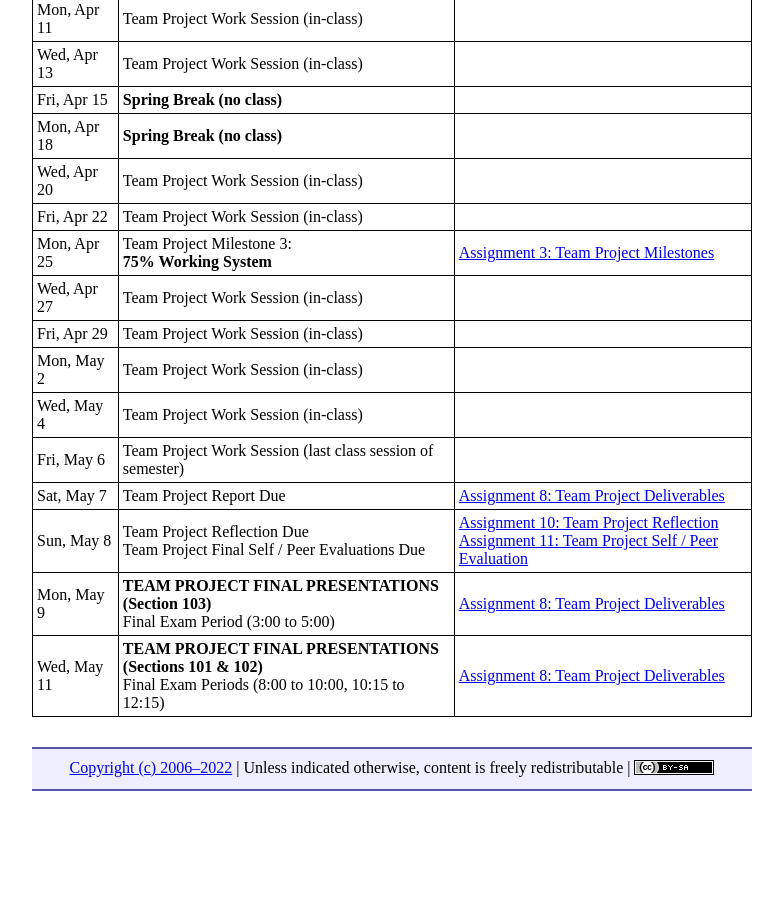
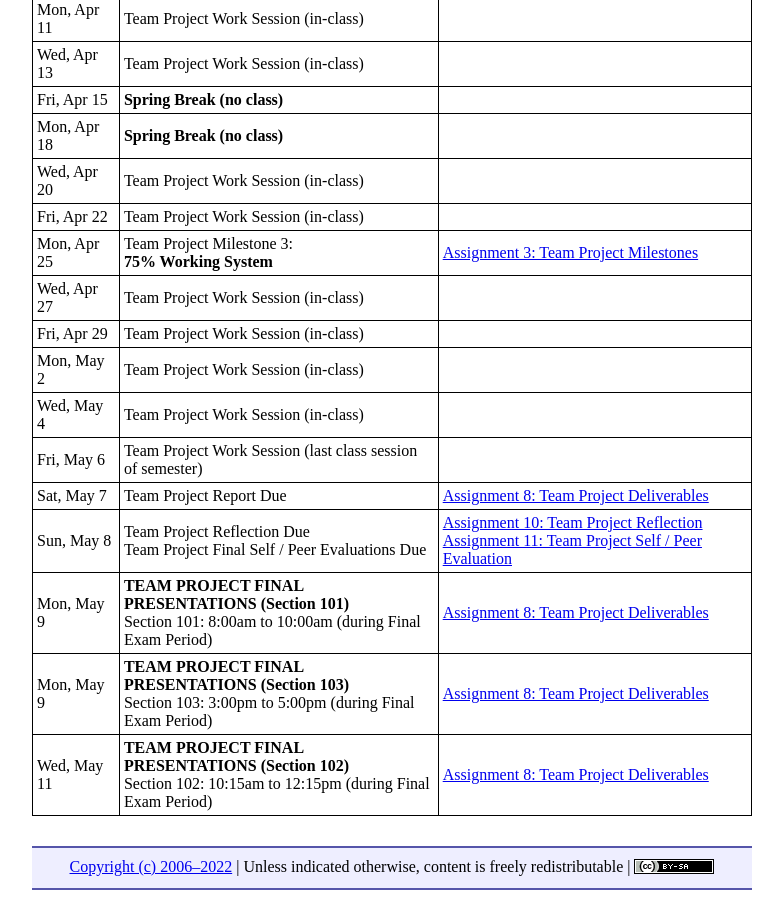
Before and after one commit to ycpcs/cs320-spring2022, a Jekyll site: the page built from schedule.md, in a window 1280 px wide and 900 px high, scrolled down 1681 px. Shown: the whole window, without its empty margins (248-1031 px from the left). Built offline with Jekyll 4.4.1, drawn with Linux system fonts in a browser that asks for light colours; before the commit the page ends 2482 px from its top, so only the background shows below that.

Commit message:
updated calendar and assignment dates

```diff
--- a/schedule.md
+++ b/schedule.md
@@ -59,8 +59,9 @@ Wed, May 4    | Team Project Work Session (in-class)
 Fri, May 6    | Team Project Work Session (last class session of semester)
 Sat, May 7    | Team Project Report Due | [Assignment 8: Team Project Deliverables](assign/assign08.html)
 Sun, May 8    | Team Project Reflection Due<br>Team Project Final Self / Peer Evaluations Due | [Assignment 10: Team Project Reflection](assign/assign10.html)<br> [Assignment 11: Team Project Self / Peer Evaluation](assign/assign11.html)
-Mon, May 9    | **TEAM PROJECT FINAL PRESENTATIONS (Section 103)**<br>Final Exam Period (3:00 to 5:00) | [Assignment 8: Team Project Deliverables](assign/assign08.html)
-Wed, May 11   | **TEAM PROJECT FINAL PRESENTATIONS (Sections 101 & 102)**<br>Final Exam Periods (8:00 to 10:00, 10:15 to 12:15) | [Assignment 8: Team Project Deliverables](assign/assign08.html)
+Mon, May 9    | **TEAM PROJECT FINAL PRESENTATIONS (Section 101)**<br>Section 101: 8:00am to 10:00am (during Final Exam Period) | [Assignment 8: Team Project Deliverables](assign/assign08.html)
+Mon, May 9    | **TEAM PROJECT FINAL PRESENTATIONS (Section 103)**<br>Section 103: 3:00pm to 5:00pm (during Final Exam Period) | [Assignment 8: Team Project Deliverables](assign/assign08.html)
+Wed, May 11   | **TEAM PROJECT FINAL PRESENTATIONS (Section 102)**<br>Section 102: 10:15am to 12:15pm (during Final Exam Period) | [Assignment 8: Team Project Deliverables](assign/assign08.html)
 
 <!-- Commenting out rest of schedule until it's needed - and the dates will change, anyway
 -->
```
Also changed, not shown: assign/index.md (+3 -2 lines), 2 other files.
